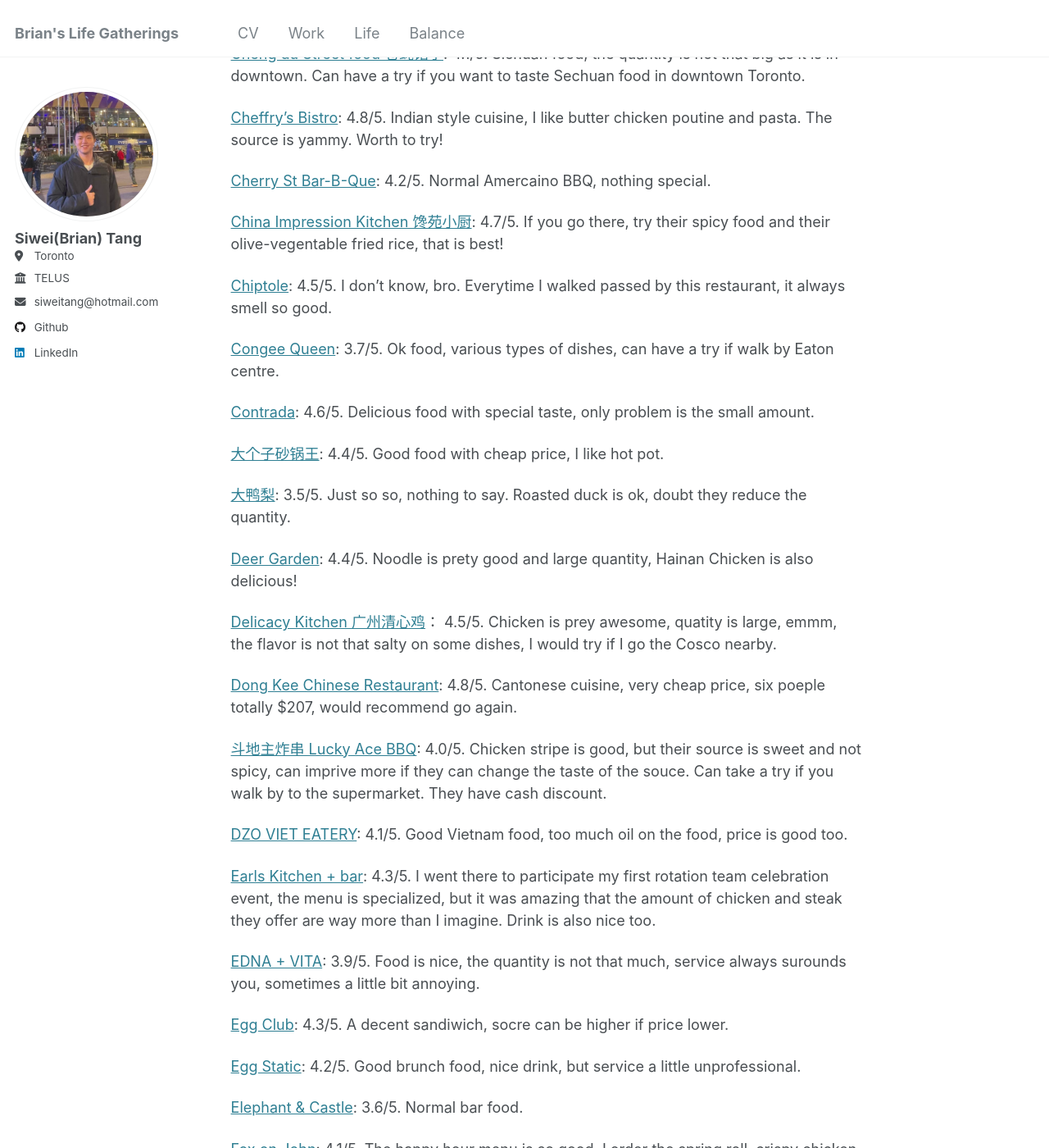
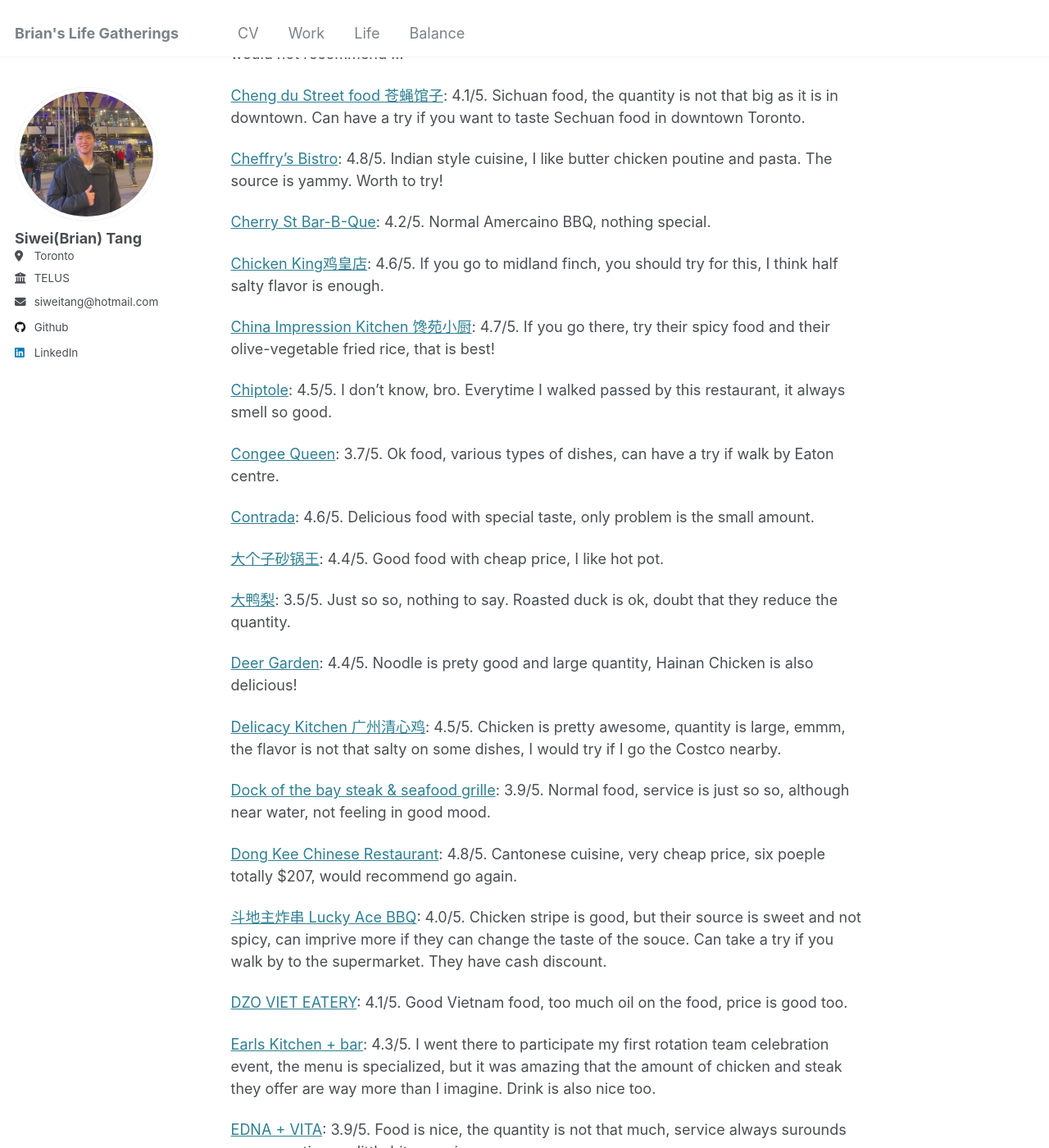
Before and after one commit to tangsiwei0831/tangsiwei0831.github.io, a Jekyll site: the page built from _life/2025-toronto-restaurants.md, in a window 1280 px wide and 1400 px high, scrolled down 592 px. Shown: the whole window at 82% size. Built offline with Jekyll 4.4.1, drawn with Linux system fonts in a browser that asks for light colours; some of the changed text lies outside the part shown.

Commit message:
add content

```diff
--- a/_life/2025-toronto-restaurants.md
+++ b/_life/2025-toronto-restaurants.md
@@ -13,6 +13,8 @@ List of the Toronto restaurants that I visited.
 
 [Avenue Open Kitchen](https://ritual.co/order/avenue-open-kitchen-7-camden-st-toronto/2tnh): 4.6/5. Hard to find, very small restaurant, brunch is cheap, gives a large quantity of potatoes, sausages and eggs.
 
+[Bao House](https://www.bao-house.ca/): 4.1/5. Just premade Chinese food, if you are Chinese, no need to try again.
+
 [Brown Donkatsu](https://browndonkatsu.ca/): 4.6/5. Quantity is super large, order one dish is enough for two people, but I don't like therr are ketchup in the curry!
 
 [Byblos](https://byblosdowntown.com/): 4.9/5. Eastern Mediterranean cuisine, always worth to go to, lamb ribs top recommendation.
@@ -25,7 +27,9 @@ List of the Toronto restaurants that I visited.
 
 [Cherry St Bar-B-Que](https://www.cherrystbbq.com/): 4.2/5. Normal Amercaino BBQ, nothing special.
 
-[China Impression Kitchen 馋苑小厨](https://chinaimpression.ca/): 4.7/5. If you go there, try their spicy food and their olive-vegentable fried rice, that is best!
+[Chicken King鸡皇店](https://www.instagram.com/chickenking_toronto/): 4.6/5. If you go to midland finch, you should try for this, I think half salty flavor is enough.
+
+[China Impression Kitchen 馋苑小厨](https://chinaimpression.ca/): 4.7/5. If you go there, try their spicy food and their olive-vegetable fried rice, that is best!
 
 [Chiptole](https://www.chipotle.ca/): 4.5/5. I don't know, bro. Everytime I walked passed by this restaurant, it always smell so good.
 
@@ -35,11 +39,13 @@ List of the Toronto restaurants that I visited.
 
 [大个子砂锅王](https://www.fantuanorder.com/local-life/zh-CN/merchant-reviews/store/pot-licious-stew--3ed9a1e4e9cdb95f86670b6594a75d96-CA): 4.4/5. Good food with cheap price, I like hot pot.
 
-[大鸭梨](https://places.singleplatform.com/dayali/menu?ref=google#menu_2368384): 3.5/5. Just so so, nothing to say. Roasted duck is ok, doubt they reduce the quantity.
+[大鸭梨](https://places.singleplatform.com/dayali/menu?ref=google#menu_2368384): 3.5/5. Just so so, nothing to say. Roasted duck is ok, doubt that they reduce the quantity.
 
 [Deer Garden](https://www.deergarden.net/): 4.4/5. Noodle is prety good and large quantity, Hainan Chicken is also delicious!
 
-[Delicacy Kitchen 广州清心鸡](https://www.delicacy-kitchen.com/)： 4.5/5. Chicken is prey awesome, quatity is large, emmm, the flavor is not that salty on some dishes, I would try if I go the Cosco nearby.
+[Delicacy Kitchen 广州清心鸡](https://www.delicacy-kitchen.com/): 4.5/5. Chicken is pretty awesome, quantity is large, emmm, the flavor is not that salty on some dishes, I would try if I go the Costco nearby.
+
+[Dock of the bay steak & seafood grille](https://dockofthebay.ca/): 3.9/5. Normal food, service is just so so, although near water, not feeling in good mood.
 
 [Dong Kee Chinese Restaurant](https://www.yelp.ca/biz/dong-kee-toronto): 4.8/5. Cantonese cuisine, very cheap price, six poeple totally $207, would recommend go again.
 
@@ -67,6 +73,8 @@ List of the Toronto restaurants that I visited.
 
 [付小姐在成都 Miss Fu In Chengdu](https://www.missfuinchengdu.ca/): 4.2/5. It is good to try instant boiled spicy hot pot.
 
+[Georgian House Authentic Restaurant Downtown](http://ghrest.ca/): 3.9/5. The skin of Lamb Khinkali is too thick, not good taste. Pork Kebab is fine but not too much flavors.The blue berry desert is disgusting ...
+
 [Good Catch Bar & Cafe](https://goodcatchbarcafe.com/good-catch-cafe/): 4.2/5. Normal Kong Kong style food, pretty large quantity considering price. Recommend Assorted grilled rice.
 
 [狗不理](http://goubuli.ca/): 3.4/5. Food are fine price not that cheap.
@@ -75,9 +83,13 @@ List of the Toronto restaurants that I visited.
 
 [Gyugyuya](https://www.gyugyuya.com/): 4.7/5. I like curry pork!
 
-[好兄弟烧烤](https://www.instagram.com/goodbrotherbbq/): 4.1/5. Ok taste, price not expensive with discount in cash.
+[Hainan Noodles](https://www.skipthedishes.com/hainan-noodles-inc-steeles): 4.0/5. Hainan Chicken is normal, not juicy and price is not that cheap comaring with other restaurants in GTA.
+
+[Hai Tang Cafe](https://www.haitangcafe.com/): 4.8/5. Normal Hong Kong style cafe and price is very cheap!
 
 [Hanyang Jokbal](https://www.instagram.com/p/CalWAVCrY69/?igshid=ZDFmNTE4Nzc%3D): 4.5/5. Nice pork hock, it has various taste, but I think original is the best.
+
+[好兄弟烧烤](https://www.instagram.com/goodbrotherbbq/): 4.1/5. Ok taste, price not expensive with discount in cash.
 
 [Happy Valley Village 山里屯](https://www.instagram.com/happyvalleyvillage/?igshid=NDk2dHVtZGk2d2dq): 4.3/5. Nice to have a try if there are many people.
 
@@ -101,6 +113,8 @@ List of the Toronto restaurants that I visited.
 [街边大排档](https://www.ubereats.com/ca/store/%E8%A1%97%E8%BE%B9%E5%A4%A7%E6%8E%92%E6%A1%A3-hans-stir-fry-bbq/86Y2jMizWUG7pWeGe9R3Cw): 3.9/5. Price is ok and quantity is large. Can have a try if have any discount activity.
 
 [街边煎饼铺 Corner Crepe Co](https://www.yelp.ca/biz/corner-crepe-toronto): 4.9/5. It is near Univeristy of Toronto, worth to buy if you are in school, very cheap and they also provide you with free soy milk!
+
+[Joy Noodle Cafe乐心餐厅](https://joy-noodle-cafe.cafe-agora.com/): 4.6/5. Hainan Chicken is pretty awesome! Chicken is so juicy!
 
 [Ka Chi](https://kachikoreanrestauranttoronto.ca/index.html): 4.54/5. Normal underground korea food in Chinatown, can try it if you want eat Korea food when you are around Chinatown.
 
@@ -131,6 +145,8 @@ List of the Toronto restaurants that I visited.
 [Long Feng Hotpot龙凤打边炉](https://gosnappy.io/owa/r/loon-fong-hot-pot/1039/menu_397?skipBeforeEnter=true)：4.5/5. I like the beef hotpot, very good, recommend to go for a shot!
 
 [Mango Sticky Rice Canada](https://mangostickyrice.square.site/): 4.8/5. Their mango sticky rice is awesome!!! But they close ...
+
+[Miss Qu Barbecue & Restaurant 曲小姐江湖菜烧烤酒馆](https://www.instagram.com/miss_qu_bbq/): 4.7/5. Pretty good food and BBQ, worth try if you are nearby.
 
 [摸鱼 More Fish Restaurant](https://order.mrsdigi.com/004113222710074/e4804258-52cf-5114-ac71-3ba9b390f94b#/store-home): 3.6/5. Price is a little expensive compared to quantity. Although their recommendation is fish, but the fish is not that good and it is more than $40 for a plate, way too expensive, not recommend.
 
@@ -196,6 +212,10 @@ List of the Toronto restaurants that I visited.
 
 [The Old Spaghetti Factory](https://oldspaghettifactory.ca/locations/toronto/): 3.7/5. Good price and location, close to union station, worth to go after work with colleagues.
 
+[To-ne Sushi](https://www.tonesushi.ca/): 4.4/5. Normal sushi bar, nothing special. Can go again if you walk crossby.
+
+[Turquoise Restaurant (Downtown Toronto)](https://turquoiserestaurants.com/): 4.6/5. Interesting Turkish style restaurant with many flavors, worth to take a try.
+
 [Tutti Matti](https://tuttimatti.com/): 3.9/5. Taste is just soso, only three noddles in a plate ...
 
 [Urumchi Uyghur Cuisine](https://www.ubereats.com/ca/store/urumchi-uyghur-cuisine/PaNClHhRVkOgjxtrDq4aXA?srsltid=AfmBOoqAeRjmoONmNL2DUlcraEbaF0YK0rPY5-W23QYLs580si2pVxY6): 4.1/5.  Ok XinJiang style food, not that great, normal plate.
```
Also changed, not shown: _life/2025-travel.md (+25 -0 lines), _posts/2025-08-09-github-action.md (+1 -1 lines).
